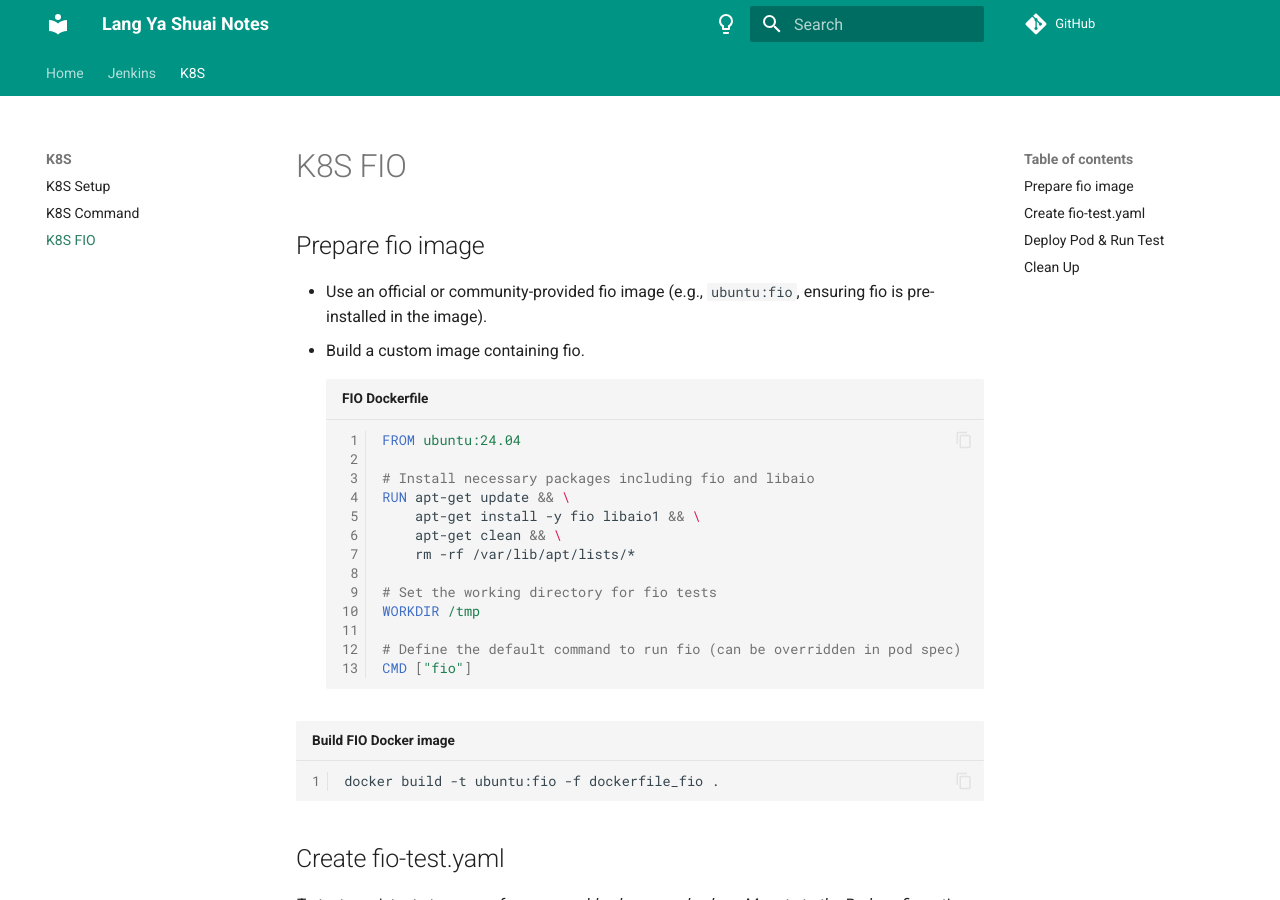
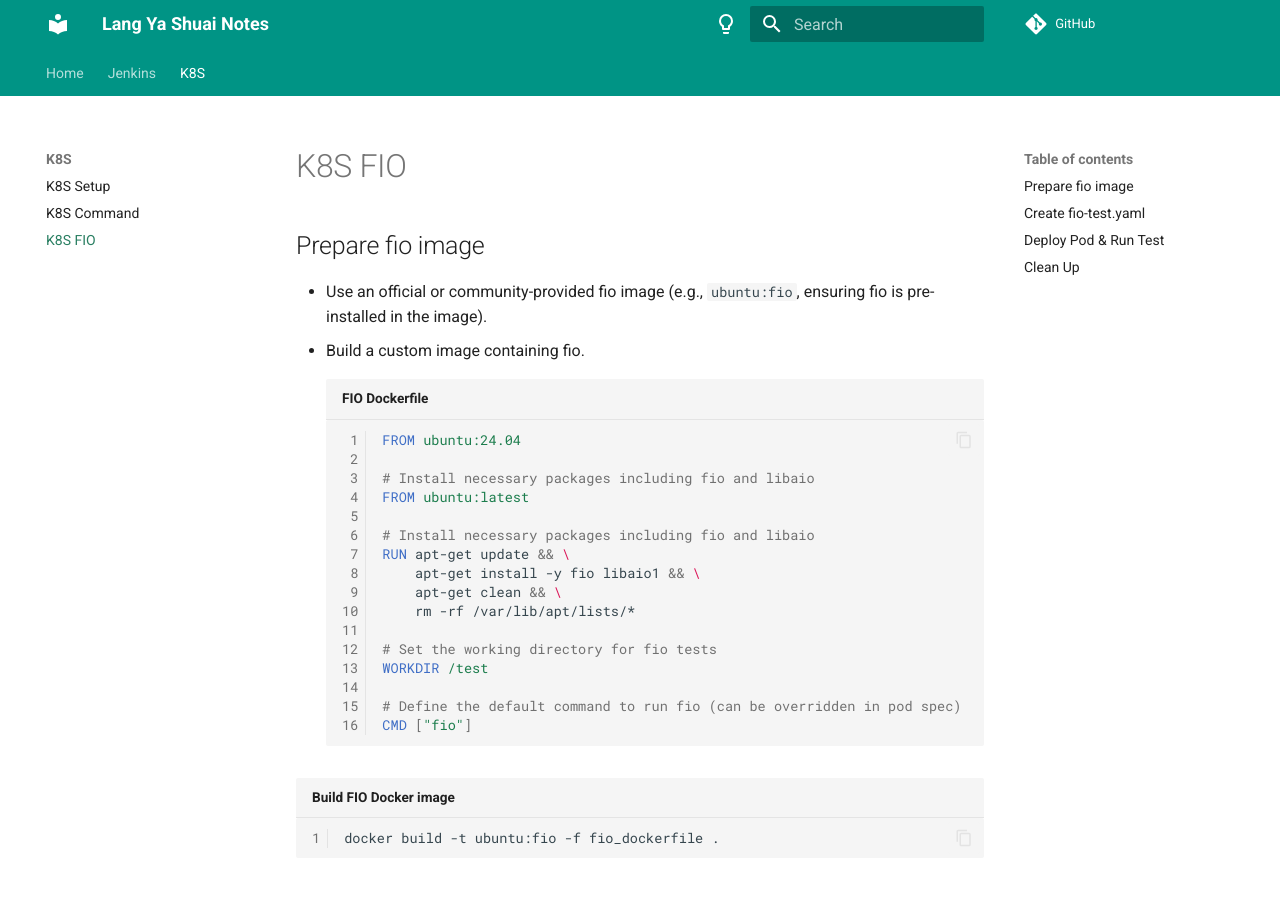
Before and after one commit to zhouushe/notes, an MkDocs documentation site: the page built from docs/k8s_fio.md, in a window 1280 px wide and 900 px high. Built offline with MkDocs 1.6.1 and Material for MkDocs 9.7.7, drawn with Linux system fonts in a browser that asks for light colours; comment, search, counter and statistics services are not loaded.

Commit message:
Update k8s_fio.md

````diff
--- a/docs/k8s_fio.md
+++ b/docs/k8s_fio.md
@@ -3,6 +3,9 @@
 - Build a custom image containing fio.
 ```dockerfile title="FIO Dockerfile"
 FROM ubuntu:24.04
+
+# Install necessary packages including fio and libaio
+FROM ubuntu:latest
 
 # Install necessary packages including fio and libaio
 RUN apt-get update && \
@@ -11,14 +14,14 @@ RUN apt-get update && \
     rm -rf /var/lib/apt/lists/*
 
 # Set the working directory for fio tests
-WORKDIR /tmp
+WORKDIR /test
 
 # Define the default command to run fio (can be overridden in pod spec)
 CMD ["fio"]
 ```
 
 ```bash title="Build FIO Docker image"
-docker build -t ubuntu:fio -f dockerfile_fio .
+docker build -t ubuntu:fio -f fio_dockerfile .
 ```
 
 ## Create fio-test.yaml
````
